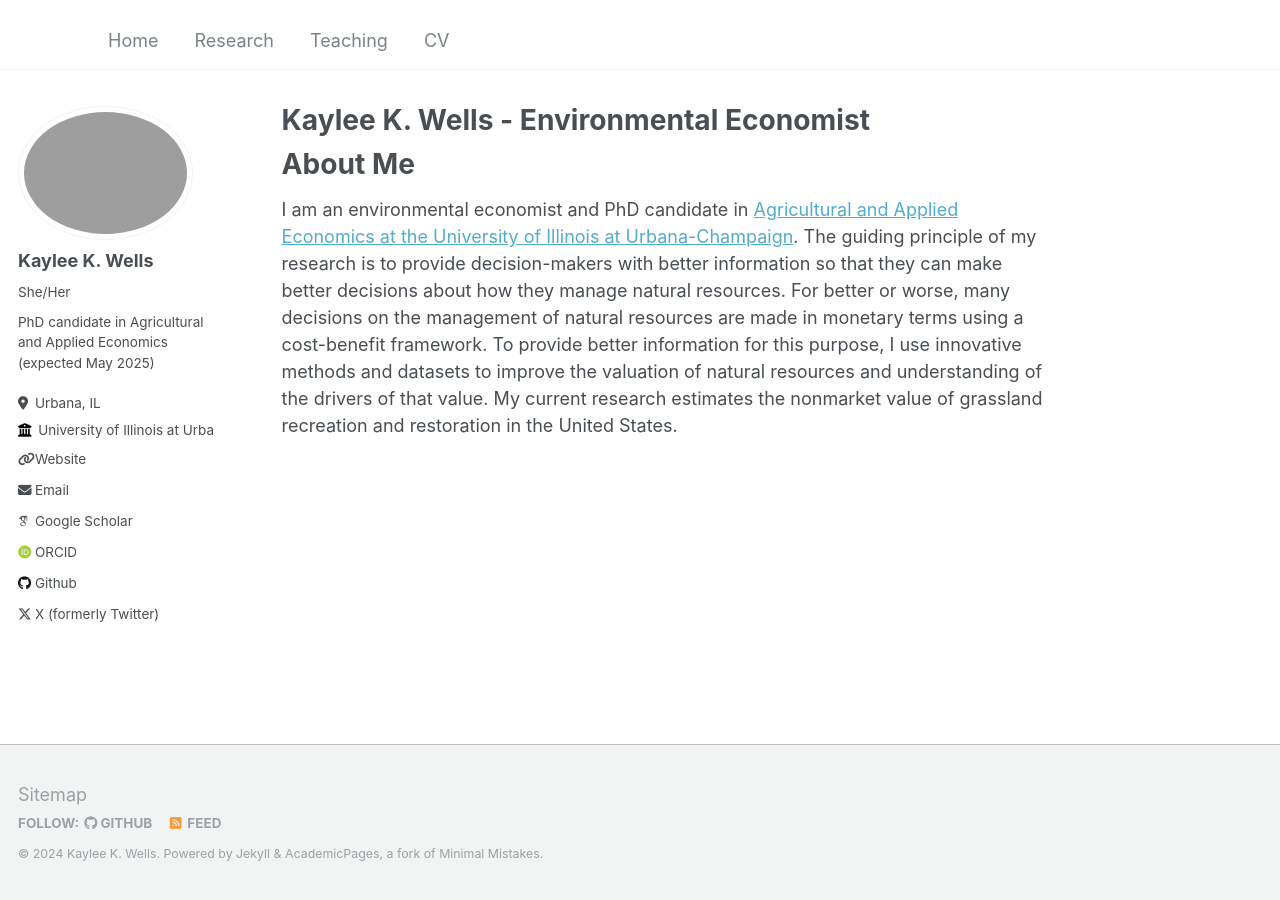
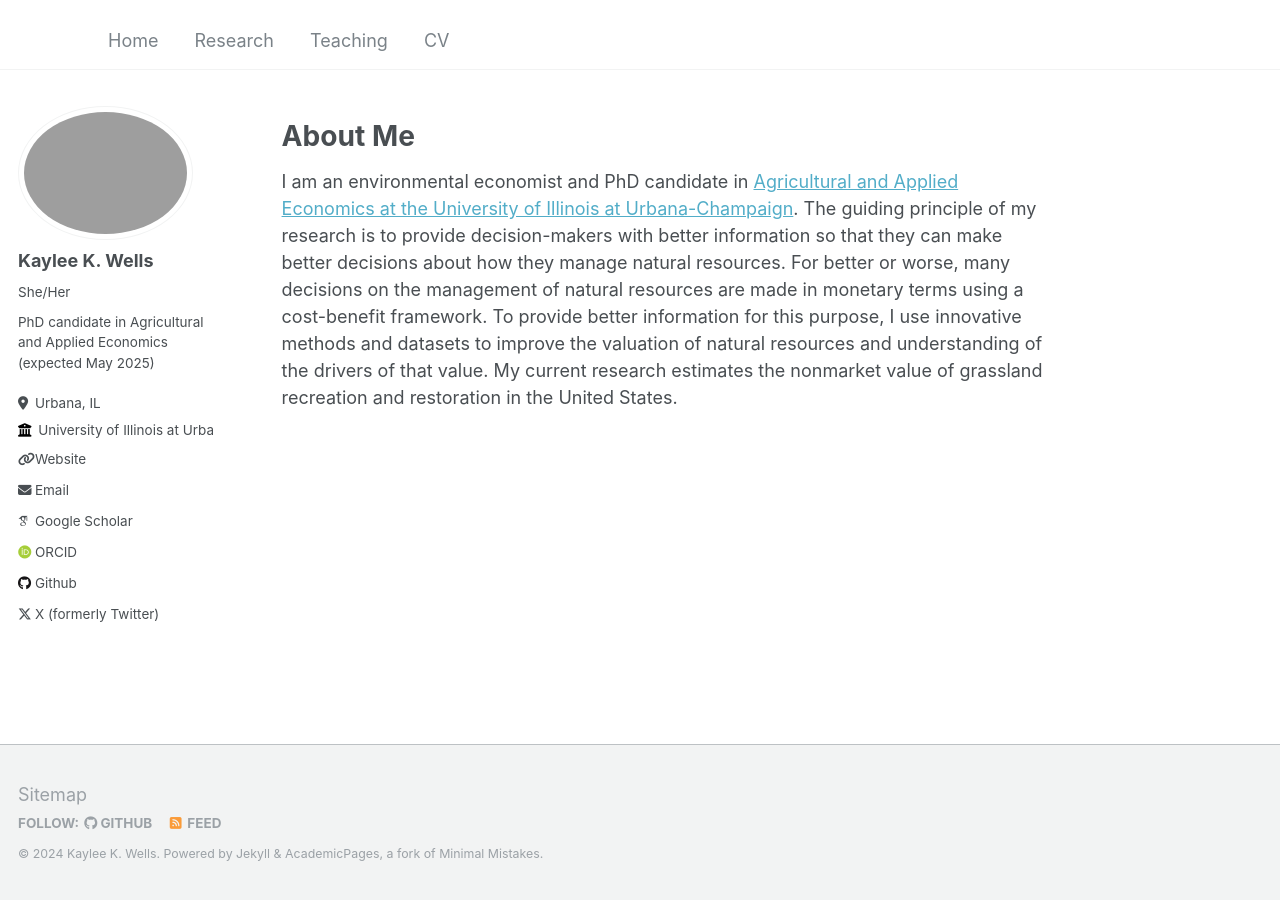
Before and after one commit to KayleeWells/KayleeWells.github.io, a Jekyll site: the page built from _pages/about.md, in a window 1280 px wide. Built offline with Jekyll 4.4.1, drawn with Linux system fonts in a browser that asks for light colours; some web fonts are replaced.

Commit message:
Update about.md

```diff
--- a/_pages/about.md
+++ b/_pages/about.md
@@ -1,6 +1,6 @@
 ---
 permalink: /
-title: "Kaylee K. Wells - Environmental Economist"
+title: ""
 author_profile: true
 redirect_from:
   - /about/
```
